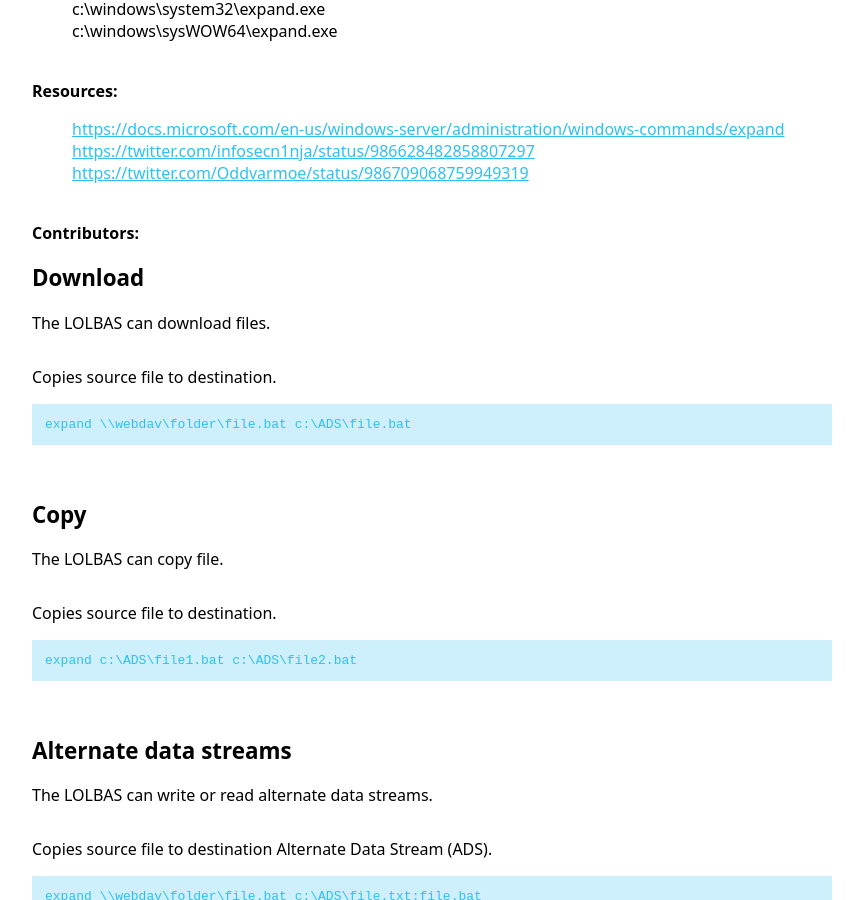
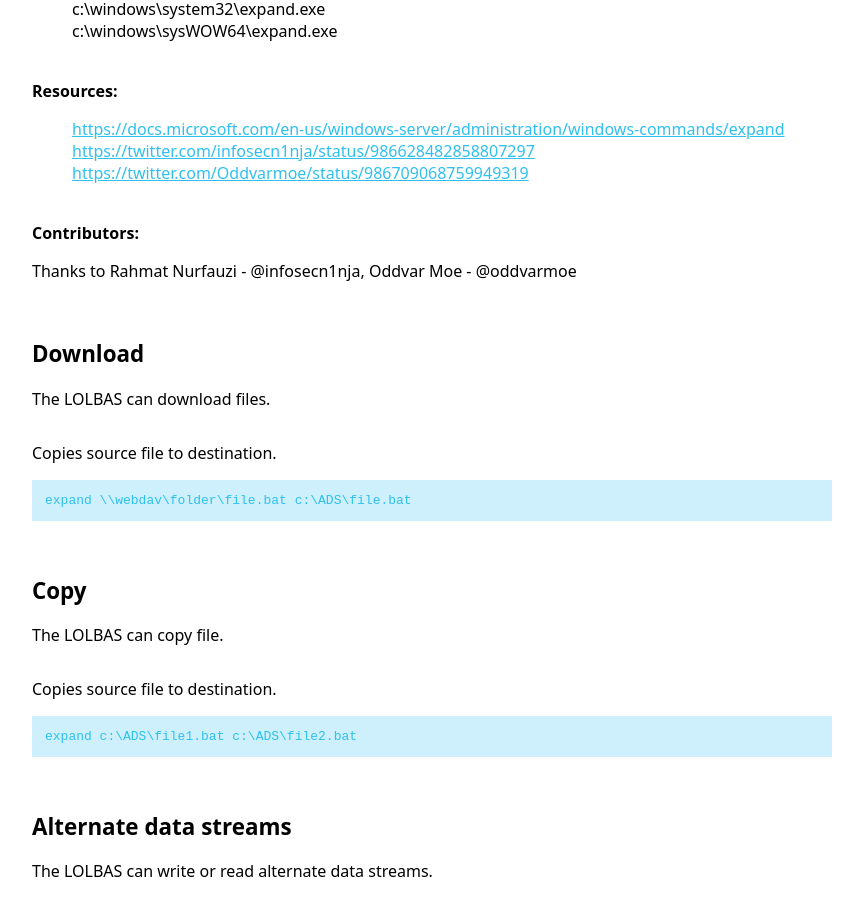
Before and after one commit to LOLBAS-Project/LOLBAS-Project.github.io, a Jekyll site: the page built from _lolbas/Binaries/Expand.md, in a window 1280 px wide and 900 px high, scrolled down 433 px. Shown: the whole window, without its empty margins (208-1071 px from the left). Built offline with Jekyll 4.4.1, drawn with Linux system fonts in a browser that asks for light colours.

Commit message:
Missing notes on expand.exe

```diff
--- a/_lolbas/Binaries/Expand.md
+++ b/_lolbas/Binaries/Expand.md
@@ -18,5 +18,5 @@ resources:
 fullpath:
     - path: c:\windows\system32\expand.exe
     - path: c:\windows\sysWOW64\expand.exe
-notes:
+notes: Thanks to Rahmat Nurfauzi - @infosecn1nja, Oddvar Moe - @oddvarmoe
 ---
```
